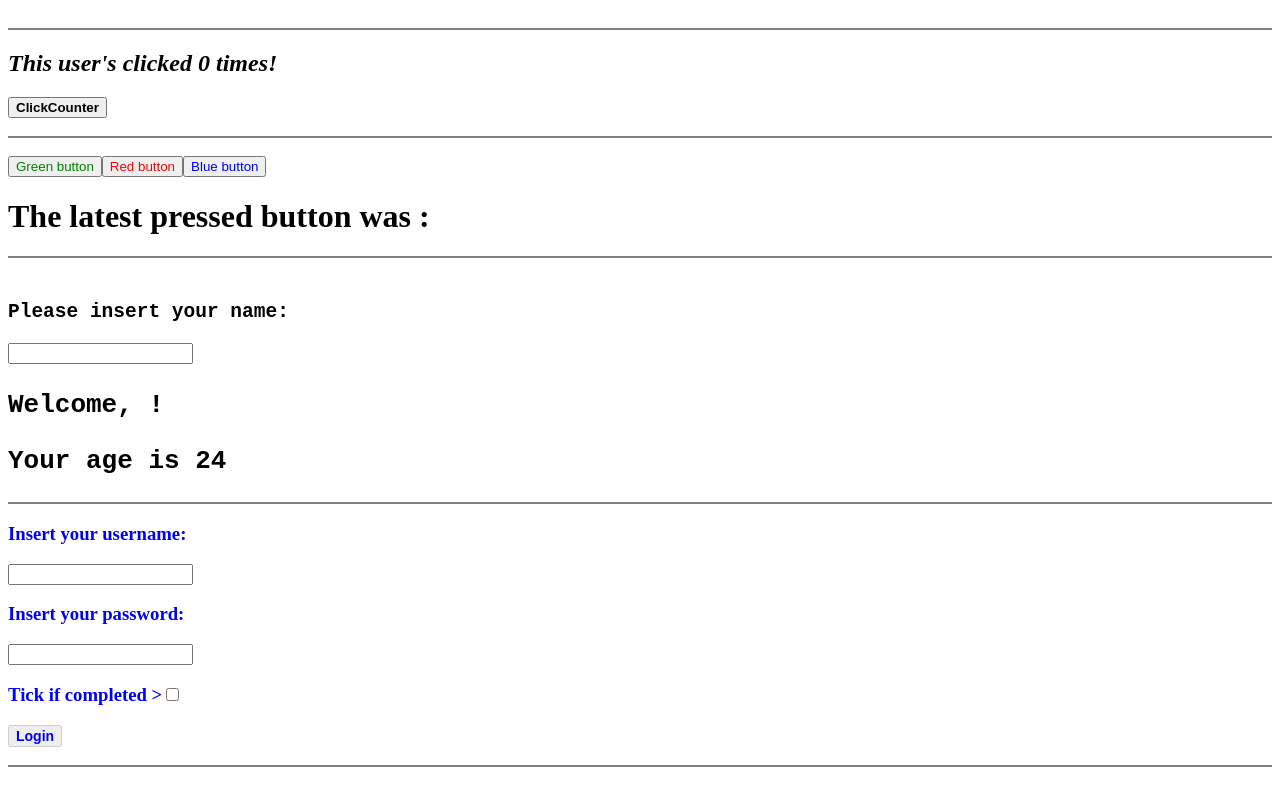
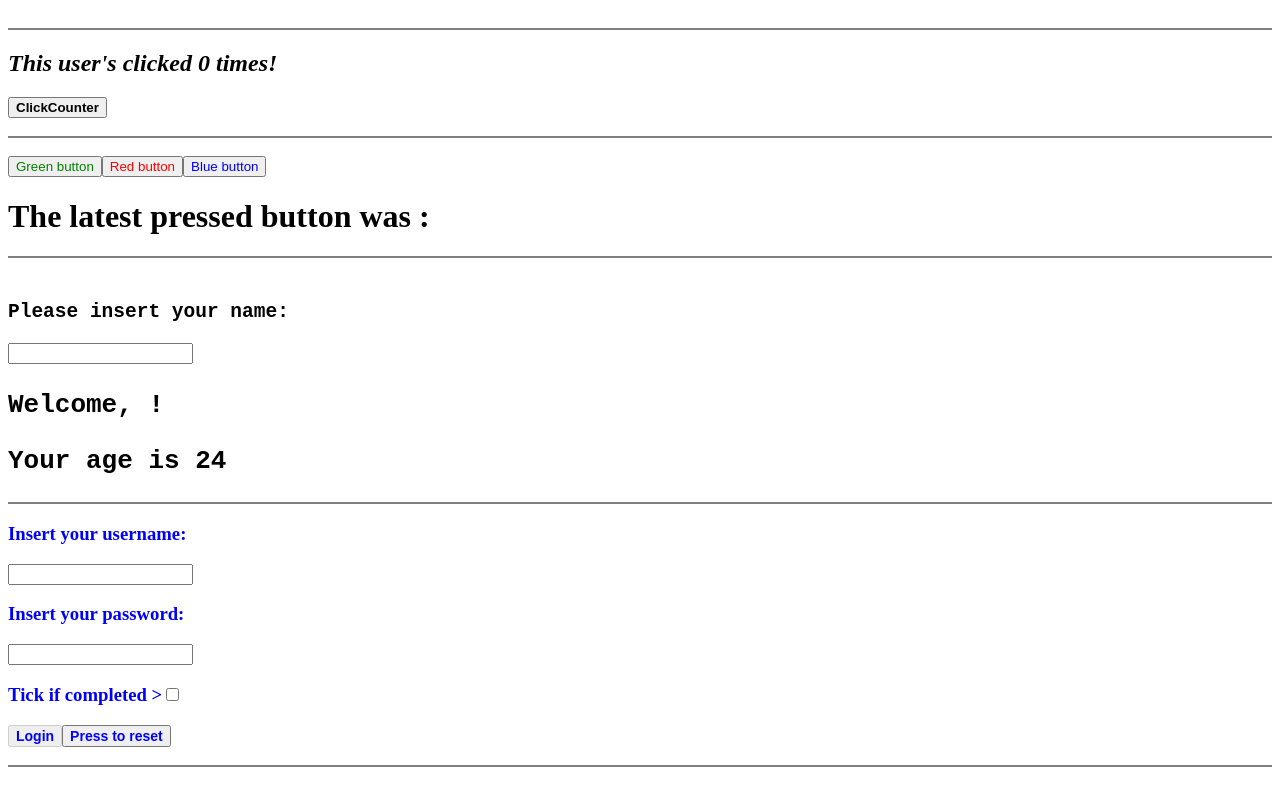
Before and after one commit to AnneclaireS/react-exercises, a React (Create React App) app in the folder my-app/: page / in a window 1280 px wide. Shown: the part 264-1057 px from the top of the page. Built offline with nearby package versions, Linux system fonts and the light colour scheme.

Commit message:
added reset button

```diff
--- a/my-app/src/Login.js
+++ b/my-app/src/Login.js
@@ -29,6 +29,14 @@ export class Login extends React.Component {
         console.log(click)
     }
 
+    handleResetState = () => {
+        this.setState({
+            username: '',
+            password:'',
+            remember: false
+        })
+    }
+
     render() {
         return (
             <div>
@@ -40,6 +48,7 @@ export class Login extends React.Component {
                 <input name='remember' type='checkbox' checked={this.state.remember} onChange={this.handleLogin}></input>
                 </h3></label>
                 <button style={{color:'blue', fontSize:14, fontWeight:'bold'}} type="submit" disabled={!this.state.username || !this.state.password} onClick={this.onLogin}>Login</button>
+                <button style={{color:'blue', fontSize:14, fontWeight:'bold'}} onClick={this.handleResetState}>Press to reset</button>
                 <br/><br/>
             </div>
         )
```
